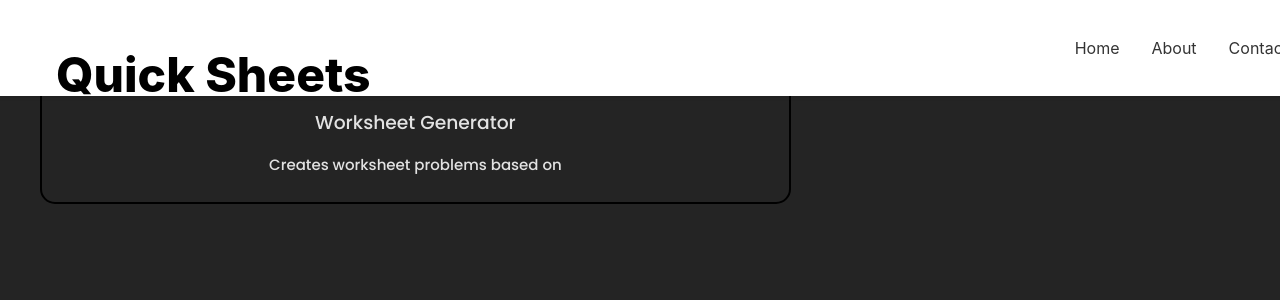
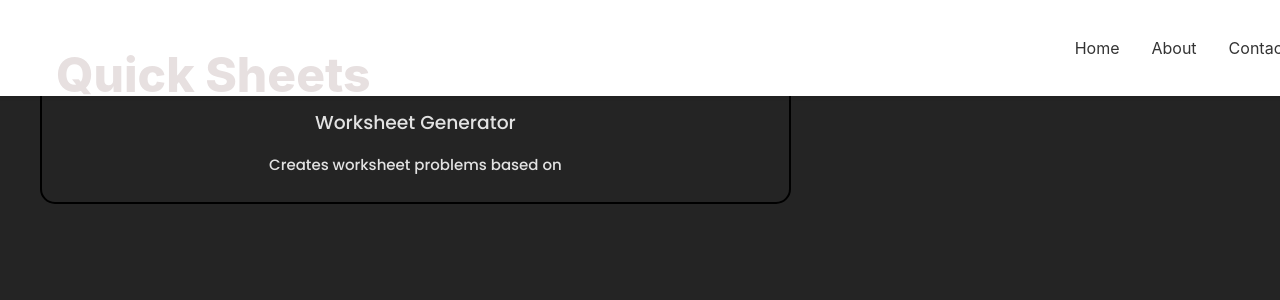
Before and after one commit to rahulrejeev/cleansheets, a React (Vite) app: page / in a window 1280 px wide. Shown: the top 300 px of the page. Built offline with nearby package versions, Linux system fonts and the light colour scheme.

Commit message:
UPDATE (04/14/2023)

```diff
--- a/src/NavBar.css
+++ b/src/NavBar.css
@@ -55,9 +55,12 @@
   color: #000000;
   flex: 1;
   text-align: center;
+  justify-content: center;
+  align-items: center;
+  position: center;
 }
 .navbar-text p {
   font-size: 3rem;
   margin: 0;
-  color: black;
+  color: rgb(231, 224, 224);
 }
```
